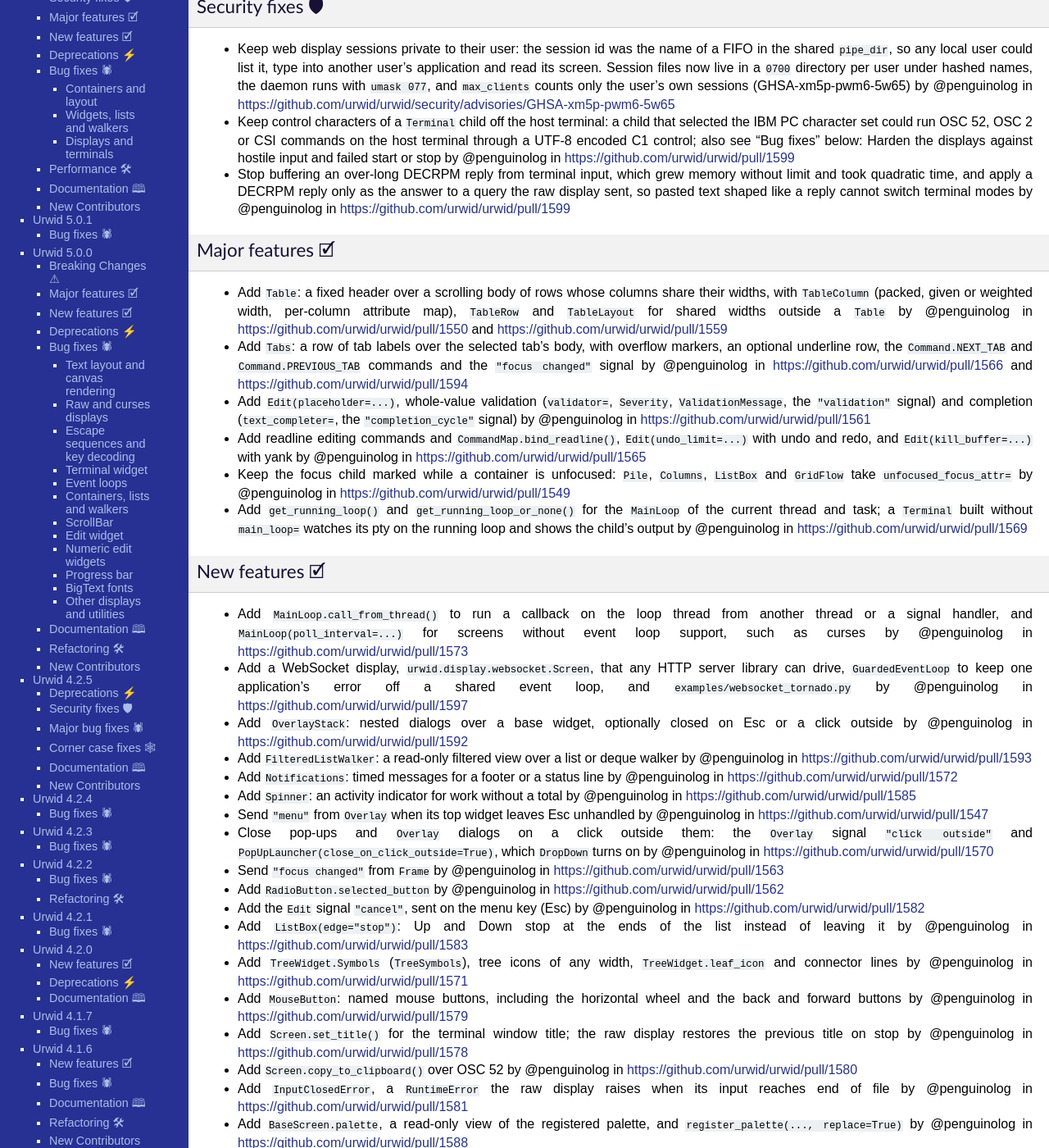
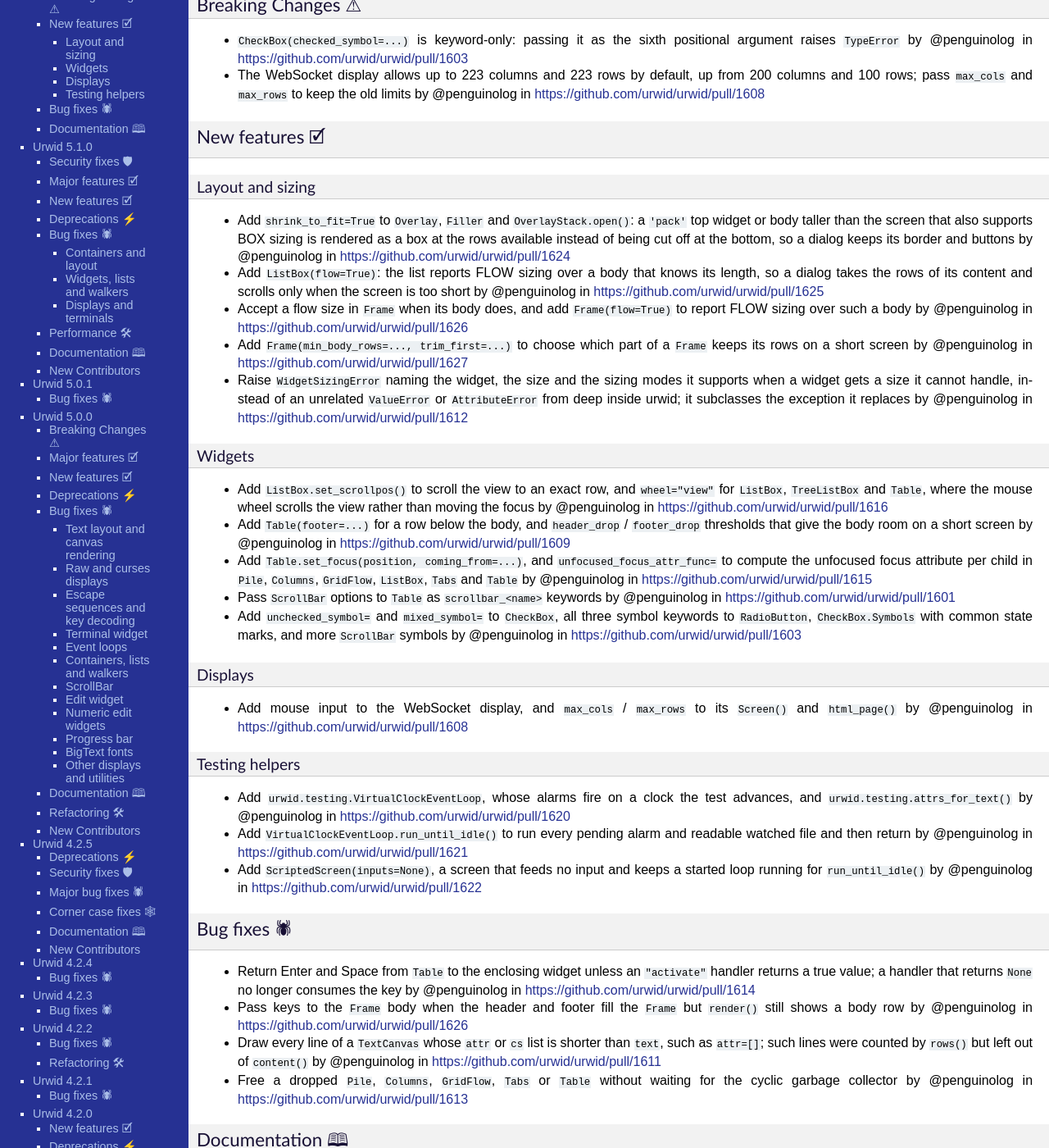
Before and after one commit to urwid/urwid, a Sphinx documentation site: the page built from docs/changelog.rst, in a window 1280 px wide and 1400 px high, scrolled down 201 px. Shown: the whole window at 82% size. Built offline with Sphinx 7.4.7, drawn with Linux system fonts in a browser that asks for light colours; some of the changed text lies outside the part shown.

Commit message:
Maintenance: changelog for 5.1.1 (#1629)

```diff
--- a/docs/changelog.rst
+++ b/docs/changelog.rst
@@ -1,6 +1,61 @@
 
 Changelog
 ---------
+
+Urwid 5.1.1
+============
+
+2026-11-10
+
+Breaking Changes ⚠
+++++++++++++++++++
+* ``CheckBox(checked_symbol=...)`` is keyword-only: passing it as the sixth positional argument raises ``TypeError`` by @penguinolog in https://github.com/urwid/urwid/pull/1603
+* The WebSocket display allows up to 223 columns and 223 rows by default, up from 200 columns and 100 rows; pass ``max_cols`` and ``max_rows`` to keep the old limits by @penguinolog in https://github.com/urwid/urwid/pull/1608
+
+New features 🗹
++++++++++++++++
+
+Layout and sizing
+^^^^^^^^^^^^^^^^^
+* Add ``shrink_to_fit=True`` to ``Overlay``, ``Filler`` and ``OverlayStack.open()``: a ``'pack'`` top widget or body taller than the screen that also supports BOX sizing is rendered as a box at the rows available instead of being cut off at the bottom, so a dialog keeps its border and buttons by @penguinolog in https://github.com/urwid/urwid/pull/1624
+* Add ``ListBox(flow=True)``: the list reports FLOW sizing over a body that knows its length, so a dialog takes the rows of its content and scrolls only when the screen is too short by @penguinolog in https://github.com/urwid/urwid/pull/1625
+* Accept a flow size in ``Frame`` when its body does, and add ``Frame(flow=True)`` to report FLOW sizing over such a body by @penguinolog in https://github.com/urwid/urwid/pull/1626
+* Add ``Frame(min_body_rows=..., trim_first=...)`` to choose which part of a ``Frame`` keeps its rows on a short screen by @penguinolog in https://github.com/urwid/urwid/pull/1627
+* Raise ``WidgetSizingError`` naming the widget, the size and the sizing modes it supports when a widget gets a size it cannot handle, instead of an unrelated ``ValueError`` or ``AttributeError`` from deep inside urwid; it subclasses the exception it replaces by @penguinolog in https://github.com/urwid/urwid/pull/1612
+
+Widgets
+^^^^^^^
+* Add ``ListBox.set_scrollpos()`` to scroll the view to an exact row, and ``wheel="view"`` for ``ListBox``, ``TreeListBox`` and ``Table``, where the mouse wheel scrolls the view rather than moving the focus by @penguinolog in https://github.com/urwid/urwid/pull/1616
+* Add ``Table(footer=...)`` for a row below the body, and ``header_drop`` / ``footer_drop`` thresholds that give the body room on a short screen by @penguinolog in https://github.com/urwid/urwid/pull/1609
+* Add ``Table.set_focus(position, coming_from=...)``, and ``unfocused_focus_attr_func=`` to compute the unfocused focus attribute per child in ``Pile``, ``Columns``, ``GridFlow``, ``ListBox``, ``Tabs`` and ``Table`` by @penguinolog in https://github.com/urwid/urwid/pull/1615
+* Pass ``ScrollBar`` options to ``Table`` as ``scrollbar_<name>`` keywords by @penguinolog in https://github.com/urwid/urwid/pull/1601
+* Add ``unchecked_symbol=`` and ``mixed_symbol=`` to ``CheckBox``, all three symbol keywords to ``RadioButton``, ``CheckBox.Symbols`` with common state marks, and more ``ScrollBar`` symbols by @penguinolog in https://github.com/urwid/urwid/pull/1603
+
+Displays
+^^^^^^^^
+* Add mouse input to the WebSocket display, and ``max_cols`` / ``max_rows`` to its ``Screen()`` and ``html_page()`` by @penguinolog in https://github.com/urwid/urwid/pull/1608
+
+Testing helpers
+^^^^^^^^^^^^^^^
+* Add ``urwid.testing.VirtualClockEventLoop``, whose alarms fire on a clock the test advances, and ``urwid.testing.attrs_for_text()`` by @penguinolog in https://github.com/urwid/urwid/pull/1620
+* Add ``VirtualClockEventLoop.run_until_idle()`` to run every pending alarm and readable watched file and then return by @penguinolog in https://github.com/urwid/urwid/pull/1621
+* Add ``ScriptedScreen(inputs=None)``, a screen that feeds no input and keeps a started loop running for ``run_until_idle()`` by @penguinolog in https://github.com/urwid/urwid/pull/1622
+
+Bug fixes 🕷
+++++++++++++
+* Return Enter and Space from ``Table`` to the enclosing widget unless an ``"activate"`` handler returns a true value; a handler that returns ``None`` no longer consumes the key by @penguinolog in https://github.com/urwid/urwid/pull/1614
+* Pass keys to the ``Frame`` body when the header and footer fill the ``Frame`` but ``render()`` still shows a body row by @penguinolog in https://github.com/urwid/urwid/pull/1626
+* Draw every line of a ``TextCanvas`` whose ``attr`` or ``cs`` list is shorter than ``text``, such as ``attr=[]``; such lines were counted by ``rows()`` but left out of ``content()`` by @penguinolog in https://github.com/urwid/urwid/pull/1611
+* Free a dropped ``Pile``, ``Columns``, ``GridFlow``, ``Tabs`` or ``Table`` without waiting for the cyclic garbage collector by @penguinolog in https://github.com/urwid/urwid/pull/1613
+
+Documentation 🕮
+++++++++++++++++
+* Remove Python 2 leftovers and correct manual and reference statements that no longer matched the code by @penguinolog in https://github.com/urwid/urwid/pull/1604
+* List which members of each widget symbol set the default console fonts display by @penguinolog in https://github.com/urwid/urwid/pull/1610
+* Document the ``TextCanvas`` attribute and character set runs, and show the source of each example program by @penguinolog in https://github.com/urwid/urwid/pull/1611
+
+
+**Full Changelog**: https://github.com/urwid/urwid/compare/5.1.0...5.1.1
 
 Urwid 5.1.0
 ============
```
